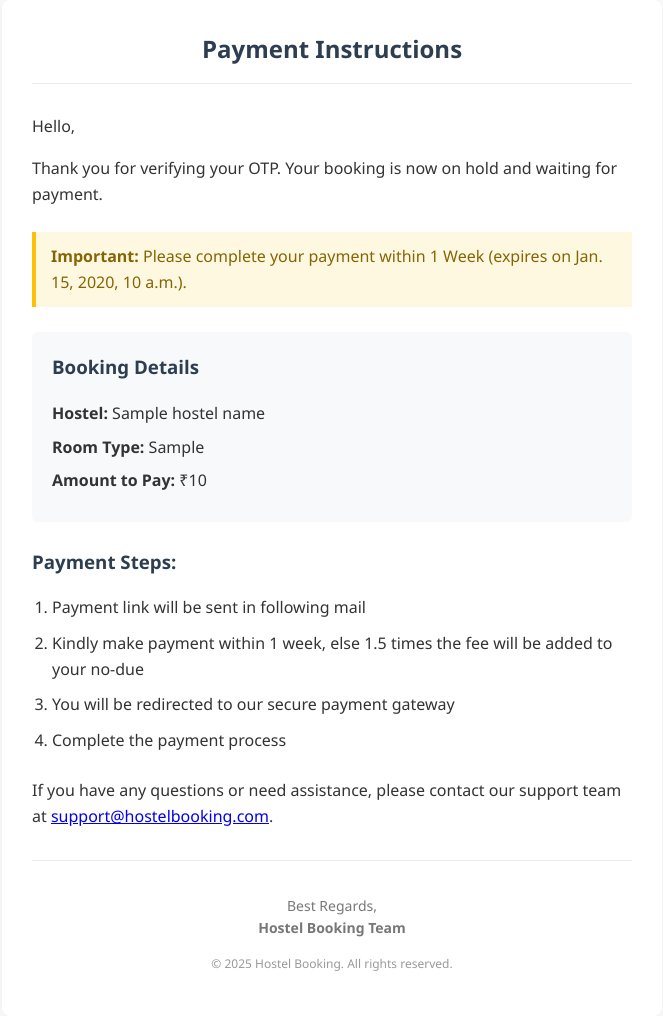
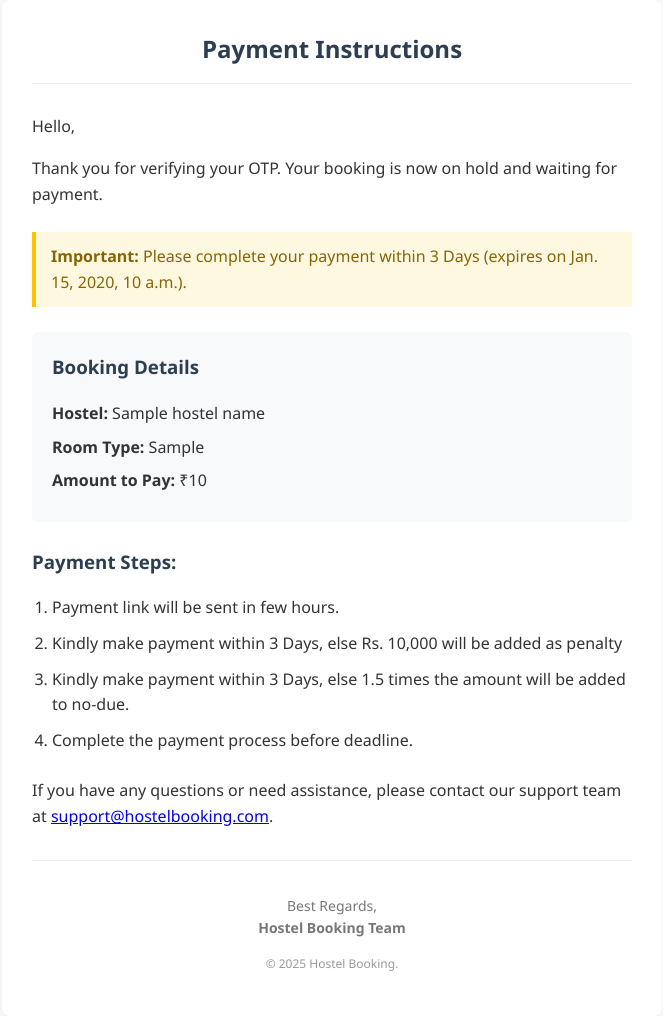
Before and after one commit to DevsREC/hostel-booking-app, a Django app: template backend/templates/payment_instructions_template.html in a window 1280 px wide. Shown: the whole page, without its empty margins (308-971 px from the left). Run offline with Django 5.2, Linux system fonts and the light colour scheme; the template is opened without the code that fills it: most values are stand-ins (such as "Sample title", 1, 10 or a date in 2020).

Commit message:
Done payment

```diff
--- a/backend/Booking/settings.py
+++ b/backend/Booking/settings.py
@@ -206,7 +206,7 @@ EMAIL_HOST_PASSWORD = config('EMAIL_HOST_PASSWORD')
 
 CRONJOBS = [
     ('*/10 * * * *', 'hostel.cron.cancel_expired_bookings'),
-    # ('0 * * * *', 'hostel.cron.mark_expired_payment'),
+    ('0 0 * * *', 'hostel.cron.mark_expired_payment')
 ]
 
 CRONTAB_COMMAND_PREFIX = BASE_DIR
--- a/backend/templates/booking_cancellation_template.html
+++ b/backend/templates/booking_cancellation_template.html
@@ -179,7 +179,7 @@
         <div class="footer">
             <p>We apologize for any inconvenience caused.</p>
             <p>Best Regards,<br><strong>Hostel Booking Team</strong></p>
-            <p style="font-size: 12px; margin-top: 15px; color: #999;">© 2025 Hostel Booking. All rights reserved.</p>
+            <p style="font-size: 12px; margin-top: 15px; color: #999;">© 2025 Hostel Booking.</p>
         </div>
     </div>
 </body>
--- a/backend/templates/booking_confirmation_template.html
+++ b/backend/templates/booking_confirmation_template.html
@@ -207,7 +207,7 @@
         <div class="footer">
             <p>Thank you for choosing us!</p>
             <p><strong>Hostel Booking Team</strong></p>
-            <p style="font-size: 12px; margin-top: 15px; color: #999;">© 2025 Hostel Booking. All rights reserved.</p>
+            <p style="font-size: 12px; margin-top: 15px; color: #999;">© 2025 Hostel Booking.</p>
         </div>
     </div>
 </body>
--- a/backend/templates/otp_email.html
+++ b/backend/templates/otp_email.html
@@ -90,7 +90,7 @@
         </div>
 
         <p>Hello,</p>
-        <p>Thank you for using our Hostel Booking service. Please use the following One-Time Password (OTP) to complete your verification:</p>
+        <p>Thank you for using our Hostel Booking App. Please use the following One-Time Password (OTP) to complete your verification:</p>
 
         <div class="otp">{{otp_code}}</div>
 
@@ -113,7 +113,7 @@
 
         <div class="footer">
             <p>Best Regards,<br><strong>Hostel Booking Team</strong></p>
-            <p style="font-size: 12px; margin-top: 15px; color: #999;">© 2025 Hostel Booking. All rights reserved.</p>
+            <p style="font-size: 12px; margin-top: 15px; color: #999;">© 2025 Hostel Booking App.</p>
         </div>
     </div>
 </body>
--- a/backend/templates/payment_expired_template.html
+++ b/backend/templates/payment_expired_template.html
@@ -198,7 +198,7 @@
 
         <p>Hello {{user_name}},</p>
         <p>We noticed that the payment for your hostel booking was not completed within the required 24-hour window after OTP verification. As a result, your booking has now expired and the status has been changed to <strong>"Payment Not Done"</strong>.</p>
-
+        <p>You can cancel your old booking before booking new one.</p>
         <div class="booking-details">
             <h3>Booking Information</h3>
 
--- a/backend/templates/payment_instructions_template.html
+++ b/backend/templates/payment_instructions_template.html
@@ -98,7 +98,7 @@
         <p>Thank you for verifying your OTP. Your booking is now on hold and waiting for payment.</p>
 
         <div class="timer">
-            <p style="margin: 0;"><strong>Important:</strong> Please complete your payment within 1 Week (expires on {{payment_expiry_date}}).</p>
+            <p style="margin: 0;"><strong>Important:</strong> Please complete your payment within 3 Days (expires on {{payment_expiry_date}}).</p>
         </div>
 
         <div class="details">
@@ -115,10 +115,10 @@
         <div class="steps">
             <h3 style="color: #2c3e50;">Payment Steps:</h3>
             <ol>
-                <li>Payment link will be sent in following mail</li>
-                <li>Kindly make payment within 1 week, else 1.5 times the fee will be added to your no-due</li>
-                <li>You will be redirected to our secure payment gateway</li>
-                <li>Complete the payment process</li>
+                <li>Payment link will be sent in few hours.</li>
+                <li>Kindly make payment within 3 Days, else Rs. 10,000 will be added as penalty</li>
+                <li>Kindly make payment within 3 Days, else 1.5 times the amount will be added to no-due.</li>
+                <li>Complete the payment process before deadline.</li>
                 {% comment %} <li>You will receive a confirmation email once payment is processed</li> {% endcomment %}
             </ol>
         </div>
@@ -127,7 +127,7 @@
 
         <div class="footer">
             <p>Best Regards,<br><strong>Hostel Booking Team</strong></p>
-            <p style="font-size: 12px; margin-top: 15px; color: #999;">© 2025 Hostel Booking. All rights reserved.</p>
+            <p style="font-size: 12px; margin-top: 15px; color: #999;">© 2025 Hostel Booking.</p>
         </div>
     </div>
 </body>
--- a/frontend/src/app/main/hostels/[id]/page.tsx
+++ b/frontend/src/app/main/hostels/[id]/page.tsx
@@ -304,8 +304,9 @@ export default function HostelDetail() {
                                 <div className="bg-yellow-50 p-4 rounded-lg space-y-2 text-sm text-yellow-800">
                                     <p>1. An OTP will be sent to your email for verification.</p>
                                     <p>2. The OTP is valid for 10 minutes only.</p>
-                                    <p>3. After OTP verification, you must complete the payment within a week</p>
-                                    <p>4. If failed to pay 1.5 times the amount will be added to your no-due.</p>
+                                    <p>3. After OTP verification, you must complete the payment within 3 Days.</p>
+                                    <p>4. If failed to pay within given deadline, booking will be cancelled.</p>
+                                    <p>4. If failed to pay Rs.10,000 penalty will be added</p>
                                     <p>5. The Fees shown is for the entire academic year.</p>
                                 </div>
                             </div>
```
Also changed, not shown: backend/hostel/cron.py (+28 -28 lines).
